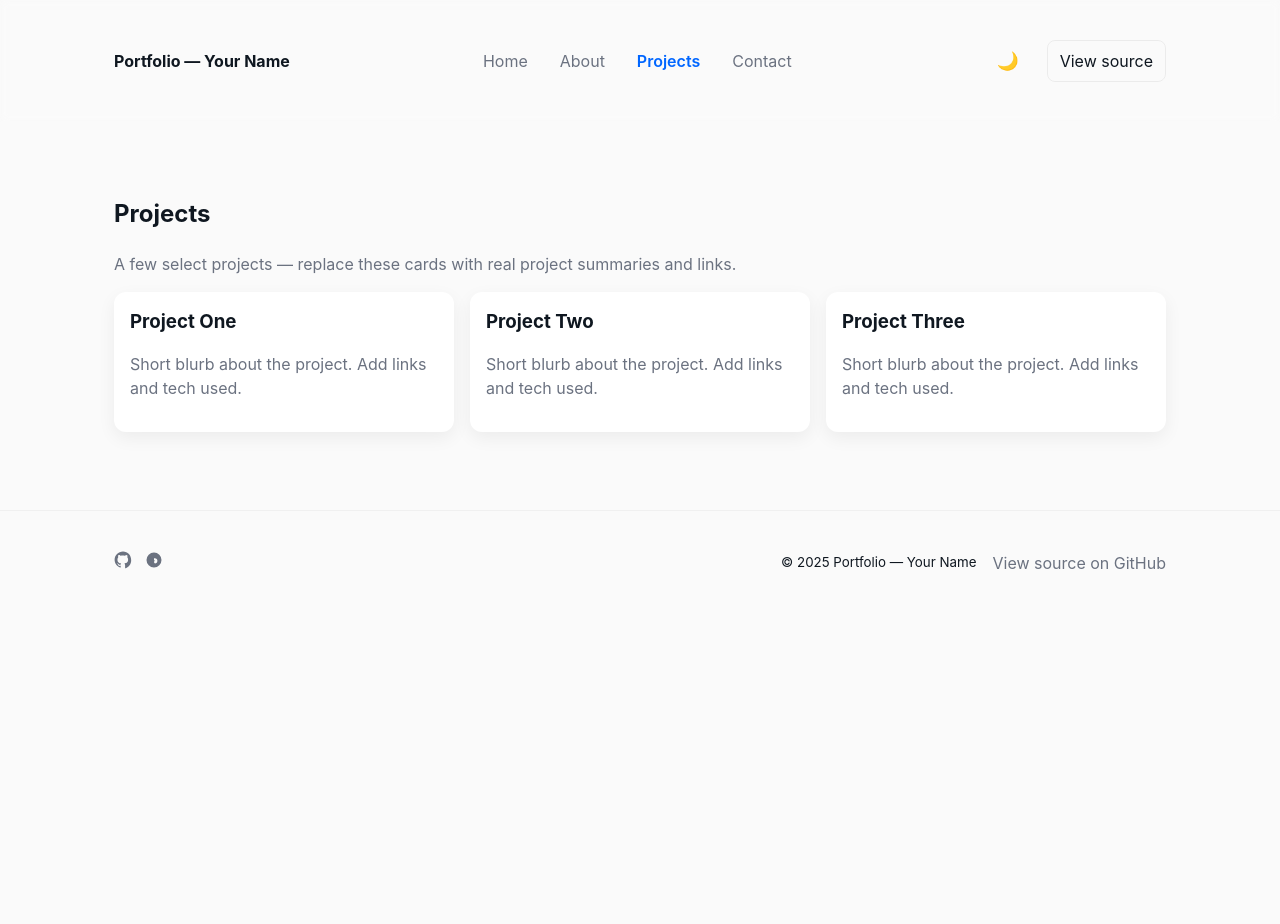
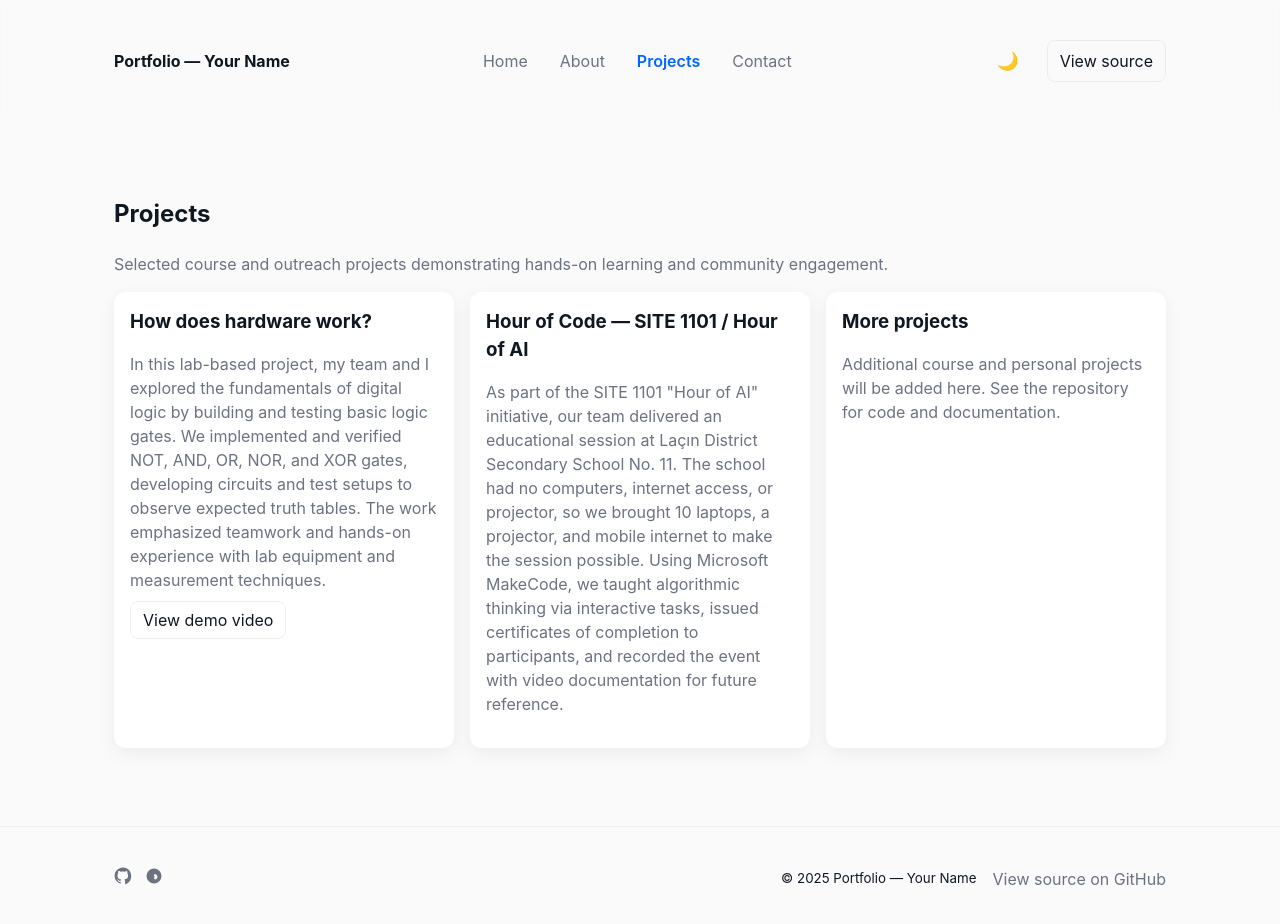
Before and after one commit to amil060/site1101, a Jekyll site: the page built from projects.md, in a window 1280 px wide and 931 px high. Shown: the top 924 px of the window. Built offline with Jekyll 4.4.1, drawn with Linux system fonts in a browser that asks for light colours.

Commit message:
docs: polish README with CI badge and project overview

```diff
--- a/assets/js/main.js
+++ b/assets/js/main.js
@@ -4,17 +4,45 @@
   // Mobile nav toggle
   const navToggle = document.querySelector('.nav-toggle');
   const nav = document.getElementById('site-nav');
-  navToggle && navToggle.addEventListener('click', function () {
-    const expanded = this.getAttribute('aria-expanded') === 'true';
-    this.setAttribute('aria-expanded', String(!expanded));
-    nav.classList.toggle('is-open');
-  });
+  if (navToggle && nav) {
+    navToggle.addEventListener('click', function () {
+      const expanded = this.getAttribute('aria-expanded') === 'true';
+      this.setAttribute('aria-expanded', String(!expanded));
+      nav.classList.toggle('is-open');
+      // If opened, move focus to first nav link for keyboard users
+      if (nav.classList.contains('is-open')) {
+        const firstLink = nav.querySelector('.nav__link');
+        firstLink && firstLink.focus();
+      }
+    });
+
+    // Close nav when a link is clicked (useful for single-page anchors / small screens)
+    nav.querySelectorAll('.nav__link').forEach(link => {
+      link.addEventListener('click', () => {
+        nav.classList.remove('is-open');
+        navToggle.setAttribute('aria-expanded', 'false');
+      });
+    });
+
+    // Close nav on Escape
+    document.addEventListener('keydown', (e) => {
+      if (e.key === 'Escape' && nav.classList.contains('is-open')) {
+        nav.classList.remove('is-open');
+        navToggle.setAttribute('aria-expanded', 'false');
+        navToggle.focus();
+      }
+    });
+  }
 
   // Theme toggle with localStorage
   const themeToggle = document.querySelector('.theme-toggle');
   const htmlEl = document.documentElement;
   const stored = localStorage.getItem('theme');
-  if (stored) htmlEl.setAttribute('data-theme', stored);
+  if (stored) {
+    htmlEl.setAttribute('data-theme', stored);
+    // reflect state on the toggle button if present
+    if (themeToggle) themeToggle.setAttribute('aria-pressed', stored === 'dark');
+  }
   if (themeToggle) {
     themeToggle.addEventListener('click', function () {
       const current = htmlEl.getAttribute('data-theme') === 'dark' ? 'dark' : 'light';
--- a/projects.md
+++ b/projects.md
@@ -5,22 +5,25 @@
 
 <section class="projects is-reveal" id="projects">
   <h2>Projects</h2>
-  <p class="text-muted">A few select projects — replace these cards with real project summaries and links.</p>
+  <p class="text-muted">Selected course and outreach projects demonstrating hands-on learning and community engagement.</p>
 
   <div class="grid">
     <article class="card">
-      <h3 class="card__title">Project One</h3>
-      <p class="text-muted">Short blurb about the project. Add links and tech used.</p>
+      <h3 class="card__title">How does hardware work?</h3>
+      <p class="text-muted">In this lab-based project, my team and I explored the fundamentals of digital logic by building and testing basic logic gates. We implemented and verified NOT, AND, OR, NOR, and XOR gates, developing circuits and test setups to observe expected truth tables. The work emphasized teamwork and hands-on experience with lab equipment and measurement techniques.</p>
+      <p><a class="btn btn--ghost" href="https://youtu.be/jIThCIPn77s" target="_blank" rel="noopener">View demo video</a></p>
+      <!-- image placeholder -->
     </article>
 
     <article class="card">
-      <h3 class="card__title">Project Two</h3>
-      <p class="text-muted">Short blurb about the project. Add links and tech used.</p>
+      <h3 class="card__title">Hour of Code — SITE 1101 / Hour of AI</h3>
+      <p class="text-muted">As part of the SITE 1101 "Hour of AI" initiative, our team delivered an educational session at Laçın District Secondary School No. 11. The school had no computers, internet access, or projector, so we brought 10 laptops, a projector, and mobile internet to make the session possible. Using Microsoft MakeCode, we taught algorithmic thinking via interactive tasks, issued certificates of completion to participants, and recorded the event with video documentation for future reference. <!-- future photos: add images here --></p>
+      <!-- image placeholder / future photos -->
     </article>
 
     <article class="card">
-      <h3 class="card__title">Project Three</h3>
-      <p class="text-muted">Short blurb about the project. Add links and tech used.</p>
+      <h3 class="card__title">More projects</h3>
+      <p class="text-muted">Additional course and personal projects will be added here. See the repository for code and documentation.</p>
     </article>
   </div>
 </section>
```
Also changed, not shown: about.md (+2 -2 lines), .github/workflows/jekyll.yml (added), README.md.
